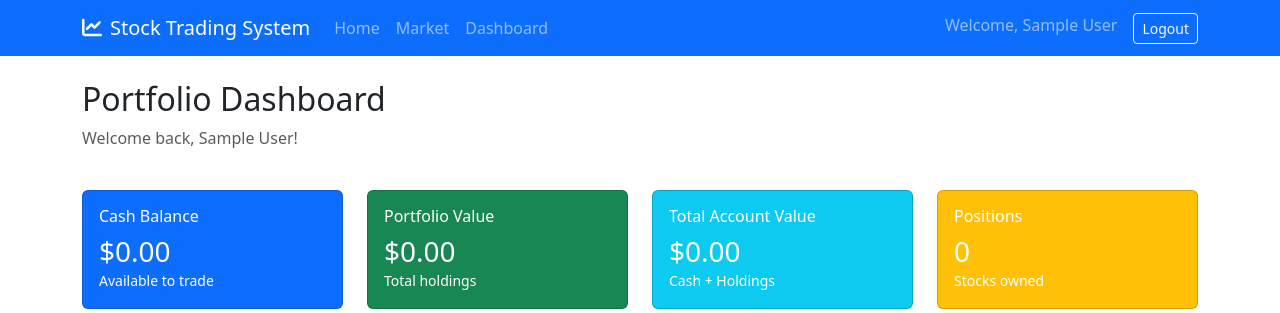
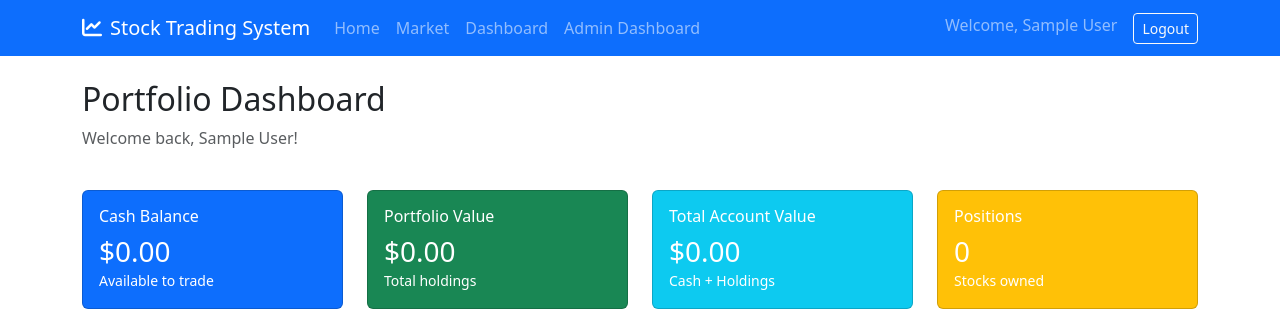
Before and after one commit to Team1-Capstone/-401_Flask_App, a Flask app: page /dashboard in a window 1280 px wide. Shown: the top 313 px of the page. Run offline with Flask 3, Linux system fonts and the light colour scheme; the visitor is signed in with stand-in values (Sample User, id 1); data that the repository does not hold is empty.

Commit message:
Added admin dashboard to base navbar

```diff
--- a/templates/base.html
+++ b/templates/base.html
@@ -29,6 +29,9 @@
                     <li class="nav-item">
                         <a class="nav-link" href="{{ url_for('dashboard') }}">Dashboard</a>
                     </li>
+                    <li class="nav-item">
+                        <a class="nav-link" href="{{ url_for('admin_dashboard') }}">Admin Dashboard</a>
+                    </li>
                 </ul>
                 <ul class="navbar-nav">
                     <li class="nav-item">
```
